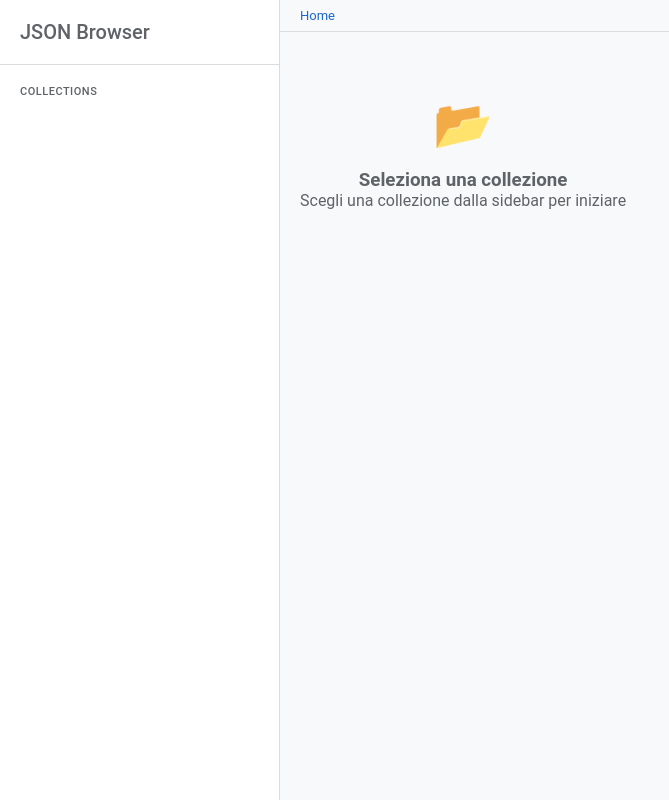
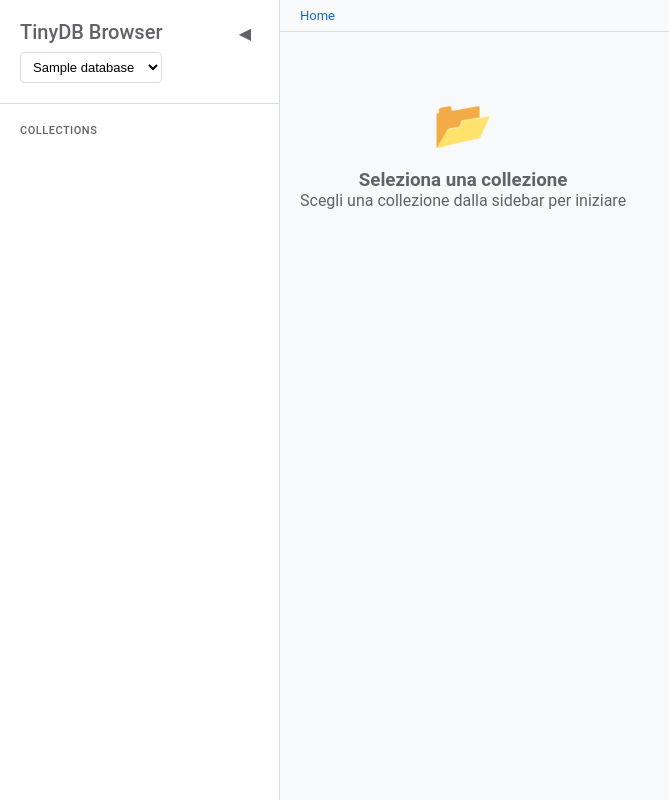
Before and after one commit to harrier77/ajax_tinydb, a Flask app: template templates/client_app.html in a window 1280 px wide. Shown: the whole page, without its empty margins (0-669 px from the left). Run offline with Flask 3, Linux system fonts and the light colour scheme; the template is opened without the code that fills it: most values are stand-ins (such as "Sample title", 1, 10 or a date in 2020).

Commit message:
puntatori vari

```diff
--- a/app.py
+++ b/app.py
@@ -4,21 +4,163 @@ import os
 
 app = Flask(__name__)
 
-DATA_DIR = os.path.join(os.path.dirname(__file__), 'data')
+PROJECT_DIR = os.path.dirname(os.path.abspath(__file__))
+DATA_DIR = os.path.join(PROJECT_DIR, 'data')
 JSON_FILE = os.path.join(DATA_DIR, 'database.json')
 
+CURRENT_DB = 'database.json'
+
+def get_json_path():
+    return os.path.join(DATA_DIR, CURRENT_DB)
+
 def load_json():
-    with open(JSON_FILE, 'r', encoding='utf-8') as f:
-        return json.load(f)
+    path = get_json_path()
+
+    if os.path.isfile(path):
+        with open(path, 'r', encoding='utf-8') as f:
+            data = json.load(f)
+
+        if isinstance(data, dict) and data.get('_db_pointer'):
+            target = data.get('target')
+            if target:
+                pointer_path = os.path.join(DATA_DIR, target)
+                if os.path.isfile(pointer_path):
+                    with open(pointer_path, 'r', encoding='utf-8') as f:
+                        return json.load(f)
+                elif os.path.isdir(pointer_path):
+                    root_file = os.path.join(pointer_path, 'root.json')
+                    if os.path.exists(root_file):
+                        with open(root_file, 'r', encoding='utf-8') as f:
+                            root_data = json.load(f)
+                        subdir = root_data.get('path')
+                        if subdir:
+                            pointer_path = os.path.join(pointer_path, subdir)
+                    return load_directory(pointer_path)
+
+        if isinstance(data, dict) and data.get('path'):
+            target_path = data.get('path')
+            if os.path.isabs(target_path):
+                pointer_path = target_path
+            else:
+                pointer_path = os.path.abspath(os.path.join(PROJECT_DIR, target_path))
+
+            if os.path.isfile(pointer_path):
+                with open(pointer_path, 'r', encoding='utf-8') as f:
+                    return json.load(f)
+            elif os.path.isdir(pointer_path):
+                root_file = os.path.join(pointer_path, 'root.json')
+                if os.path.exists(root_file):
+                    with open(root_file, 'r', encoding='utf-8') as f:
+                        root_data = json.load(f)
+                    subdir = root_data.get('path')
+                    if subdir:
+                        pointer_path = os.path.join(pointer_path, subdir)
+                return load_directory(pointer_path)
+        return data
+
+    elif os.path.isdir(path):
+        return load_directory(path)
+
+    return {}
+
+def load_directory(dir_path):
+    dir_name = os.path.basename(dir_path)
+    result = {dir_name: {}}
+
+    for filename in os.listdir(dir_path):
+        if filename.startswith('.'):
+            continue
+        file_path = os.path.join(dir_path, filename)
+        if filename.endswith('.json'):
+            try:
+                with open(file_path, 'r', encoding='utf-8') as f:
+                    data = json.load(f)
+                doc_id = filename[:-5]
+                result[dir_name][doc_id] = data
+            except:
+                pass
+    return result
+
+def get_databases():
+    databases = []
+    for item in os.listdir(DATA_DIR):
+        if item == '.gitignore':
+            continue
+        item_path = os.path.join(DATA_DIR, item)
+        if os.path.isfile(item_path) and item.endswith('.json'):
+            databases.append(item)
+    return sorted(databases)
 
 def save_json(data):
-    with open(JSON_FILE, 'w', encoding='utf-8') as f:
+    path = get_json_path()
+
+    if os.path.isfile(path):
+        with open(path, 'r', encoding='utf-8') as f:
+            file_data = json.load(f)
+
+        if isinstance(file_data, dict) and file_data.get('_db_pointer'):
+            target = file_data.get('target')
+            if target:
+                pointer_path = os.path.join(DATA_DIR, target)
+                if os.path.isdir(pointer_path):
+                    root_file = os.path.join(pointer_path, 'root.json')
+                    if os.path.exists(root_file):
+                        with open(root_file, 'r', encoding='utf-8') as f:
+                            root_data = json.load(f)
+                        subdir = root_data.get('path')
+                        if subdir:
+                            pointer_path = os.path.join(pointer_path, subdir)
+                    for collection_name, collection_data in data.items():
+                        file_path = os.path.join(pointer_path, f"{collection_name}.json")
+                        with open(file_path, 'w', encoding='utf-8') as f:
+                            json.dump(collection_data, f, indent=2, ensure_ascii=False)
+                    return
+
+        if isinstance(file_data, dict) and file_data.get('path'):
+            target_path = file_data.get('path')
+            if os.path.isabs(target_path):
+                pointer_path = target_path
+            else:
+                pointer_path = os.path.join(os.path.dirname(path), target_path)
+
+            if os.path.isdir(pointer_path):
+                root_file = os.path.join(pointer_path, 'root.json')
+                if os.path.exists(root_file):
+                    with open(root_file, 'r', encoding='utf-8') as f:
+                        root_data = json.load(f)
+                    subdir = root_data.get('path')
+                    if subdir:
+                        pointer_path = os.path.join(pointer_path, subdir)
+                for collection_name, collection_data in data.items():
+                    file_path = os.path.join(pointer_path, f"{collection_name}.json")
+                    with open(file_path, 'w', encoding='utf-8') as f:
+                        json.dump(collection_data, f, indent=2, ensure_ascii=False)
+                return
+
+    elif os.path.isdir(path):
+        for collection_name, collection_data in data.items():
+            file_path = os.path.join(path, f"{collection_name}.json")
+            with open(file_path, 'w', encoding='utf-8') as f:
+                json.dump(collection_data, f, indent=2, ensure_ascii=False)
+        return
+
+    with open(path, 'w', encoding='utf-8') as f:
         json.dump(data, f, indent=2, ensure_ascii=False)
 
 @app.route('/')
 def index():
     data = load_json()
-    return render_template('client_app.html', data=data)
+    databases = get_databases()
+    return render_template('client_app.html', data=data, databases=databases, current_db=CURRENT_DB)
+
+@app.route('/select-db', methods=['POST'])
+def select_db():
+    global CURRENT_DB
+    database = request.form.get('database')
+    if database:
+        CURRENT_DB = database
+    databases = get_databases()
+    return render_template('client_app.html', data=load_json(), databases=databases, current_db=CURRENT_DB)
 
 @app.route('/api/save', methods=['POST'])
 def save_field():
--- a/data/database.json
+++ b/data/database.json
@@ -1,7 +1,7 @@
 {
   "Disneyland": {
     "1": {
-      "nome": "Test Name",
+      "nome": "Strada principale",
       "tipo": "area",
       "descrizione": "La via principale della America di fine 800",
       "attrazioni_principali": [
@@ -41,7 +41,7 @@
           "occupazione": "Disoccupato oppure sottoccupato",
           "prima_apparizione": "1934",
           "alleati": [
-            "Paperinax",
+            "Paperina",
             "Qui Quo Qua",
             "Paperone"
           ],
--- a/templates/client_app.html
+++ b/templates/client_app.html
@@ -34,12 +34,58 @@
             padding: 20px;
             border-bottom: 1px solid #dadce0;
             background-color: #fff;
+            display: flex;
+            justify-content: space-between;
+            align-items: flex-start;
         }
 
         .sidebar-header h1 {
             font-size: 20px;
             font-weight: 500;
             color: #5f6368;
+        }
+
+        .db-selector {
+            margin-top: 8px;
+        }
+
+        .db-selector select {
+            width: 100%;
+            padding: 6px 8px;
+            border: 1px solid #dadce0;
+            border-radius: 4px;
+            font-size: 13px;
+            background-color: #fff;
+            cursor: pointer;
+        }
+
+        .db-selector select:hover {
+            border-color: #1967d2;
+        }
+
+        .sidebar-toggle-btn {
+            background: none;
+            border: none;
+            font-size: 16px;
+            cursor: pointer;
+            color: #5f6368;
+            padding: 4px 8px;
+            border-radius: 4px;
+        }
+
+        .sidebar-toggle-btn:hover {
+            background-color: #f1f3f4;
+        }
+
+        .sidebar.collapsed {
+            width: 50px;
+            min-width: 50px;
+        }
+
+        .sidebar.collapsed .sidebar-header h1,
+        .sidebar.collapsed .db-selector,
+        .sidebar.collapsed .nav-section {
+            display: none;
         }
 
         .nav-section {
@@ -414,9 +460,21 @@
 </head>
 <body>
     <div class="app-container">
-        <aside class="sidebar">
+        <aside class="sidebar" id="main-sidebar">
             <div class="sidebar-header">
-                <h1>JSON Browser</h1>
+                <div>
+                    <h1>TinyDB Browser</h1>
+                    <div class="db-selector">
+                        <form action="/select-db" method="POST">
+                            <select name="database" onchange="this.form.submit()">
+                                {% for db in databases %}
+                                <option value="{{ db }}" {% if db == current_db %}selected{% endif %}>{{ db }}</option>
+                                {% endfor %}
+                            </select>
+                        </form>
+                    </div>
+                </div>
+                <button class="sidebar-toggle-btn" onclick="toggleMainSidebar()" title="Collassa/Espandi sidebar">◀</button>
             </div>
             <nav class="nav-section">
                 <div class="nav-section-title">Collections</div>
@@ -607,9 +665,9 @@
                         <a class="doc-link" onclick="navigateToField('${collection}', '${docId}', '${fieldName}')">
                             <div class="doc-header-inline">
                                 <span class="doc-icon">${icon}</span>
-                                <span class="doc-title-inline">${fieldName}</span>
+                                <span class="doc-title-inline" style="font-weight: 700; color: #202124;">${fieldName}</span>
                             </div>
-                            <div class="doc-preview">${label}</div>
+                            <div class="doc-preview" style="font-weight: 600; color: #d32f2f;">${label}</div>
                         </a>
                     </li>`;
                 } else {
@@ -713,9 +771,9 @@
                             <a class="doc-link" onclick="navigateToField('${collection}', '${docId}', '${fullPath}')">
                                 <div class="doc-header-inline">
                                     <span class="doc-icon">${icon}</span>
-                                    <span class="doc-title-inline">${subFieldName}</span>
+                                    <span class="doc-title-inline" style="font-weight: 700; color: #202124;">${subFieldName}</span>
                                 </div>
-                                <div class="doc-preview">${label}</div>
+                                <div class="doc-preview" style="font-weight: 600; color: #d32f2f;">${label}</div>
                             </a>
                         </li>`;
                     } else {
@@ -799,6 +857,13 @@
         function navigateToCollection(collection) {
             currentState = { collection, docId: null, fieldPath: [] };
             render();
+        }
+
+        function toggleMainSidebar() {
+            const sidebar = document.getElementById('main-sidebar');
+            const btn = sidebar.querySelector('.sidebar-toggle-btn');
+            sidebar.classList.toggle('collapsed');
+            btn.textContent = sidebar.classList.contains('collapsed') ? '▶' : '◀';
         }
 
         function navigateToDoc(collection, docId) {
```
Also changed, not shown: 1 other file.
